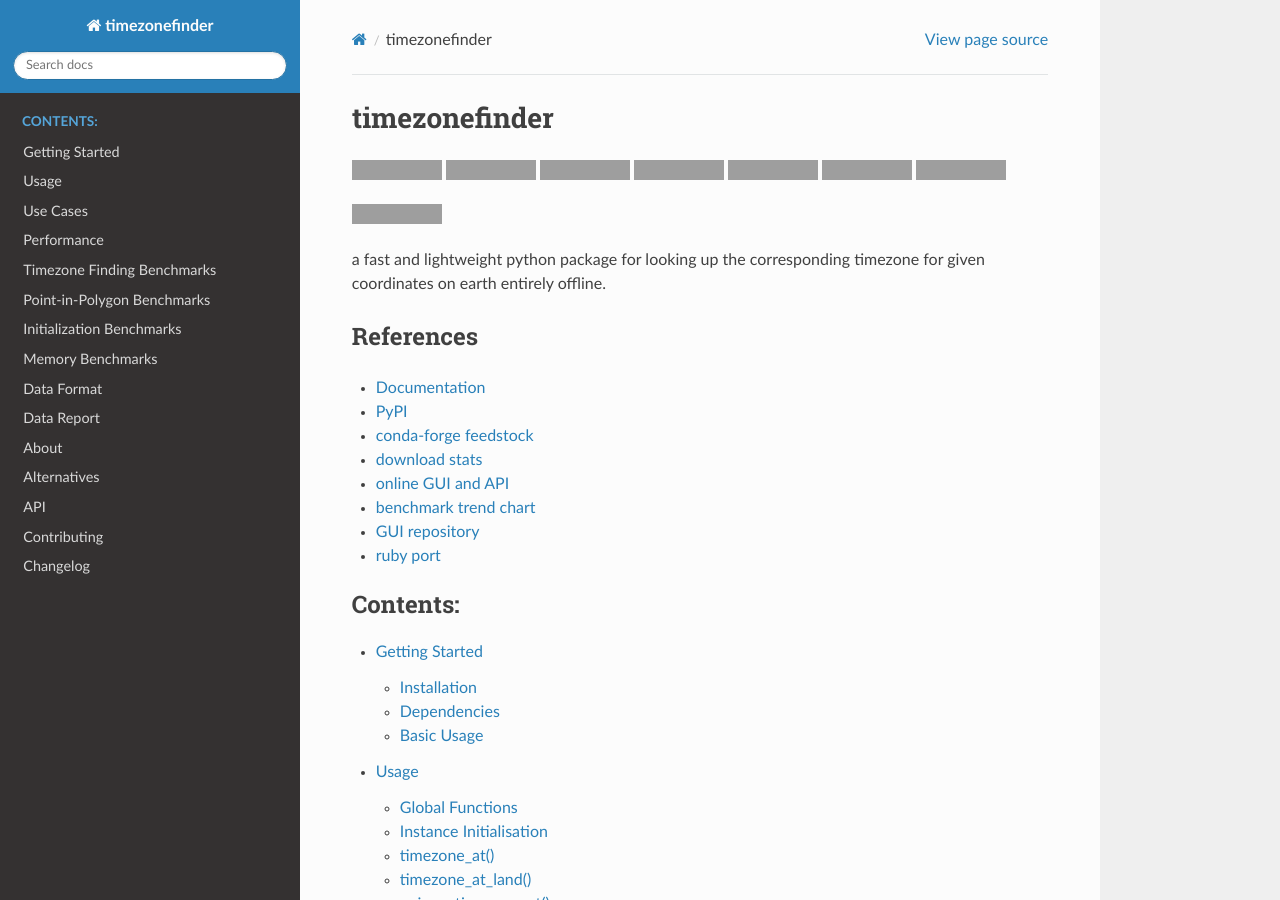
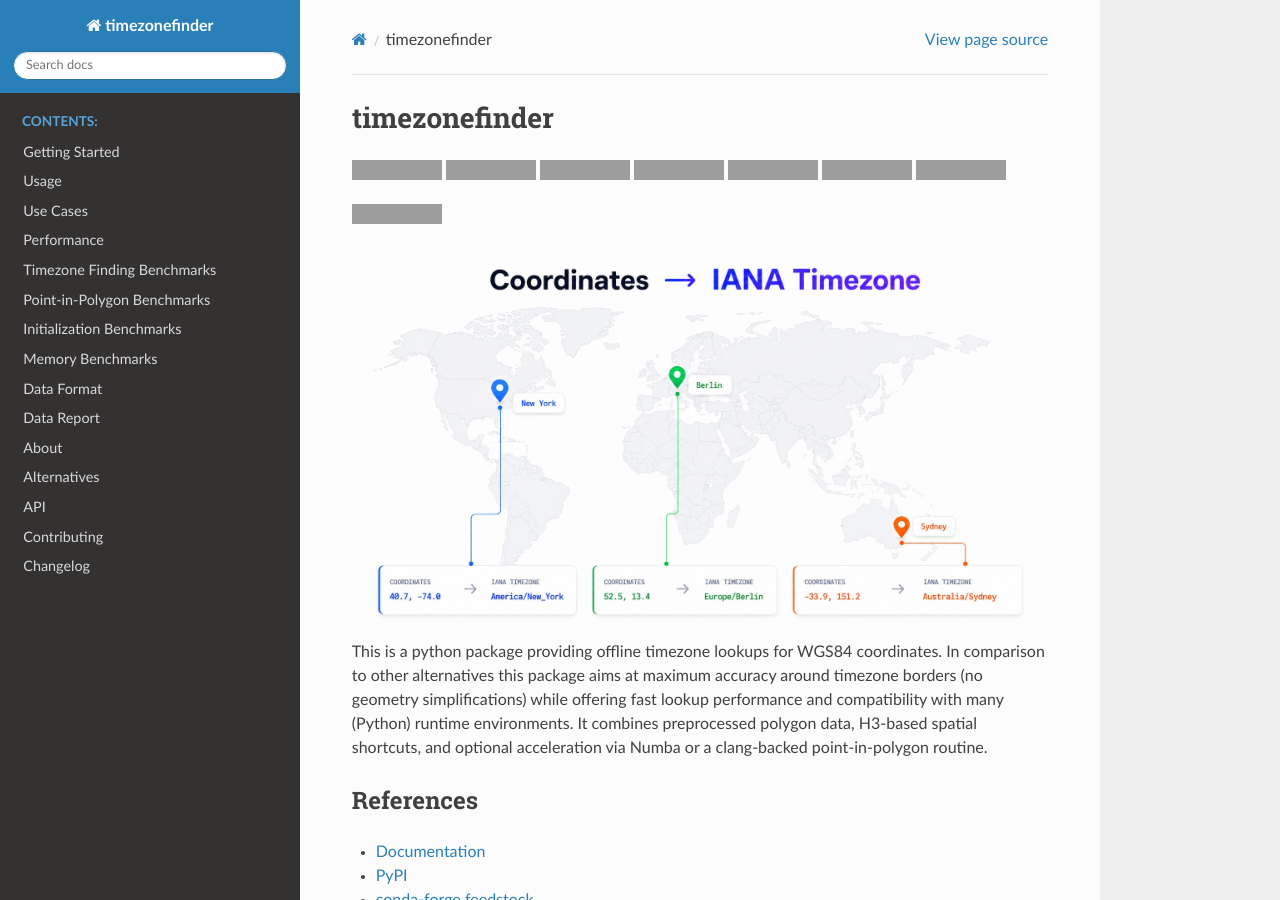
Before and after one commit to jannikmi/timezonefinder, a Sphinx documentation site: the page built from docs/index.rst, in a window 1280 px wide and 900 px high, cut to the strip 0-900 px from the top of the window. Built offline with Sphinx 7.4.7 and the Read the Docs theme 3.1.0, drawn with Linux system fonts in a browser that asks for light colours; grey boxes are pictures that could not be loaded.

Commit message:
add hero banner

```diff
--- a/README.rst
+++ b/README.rst
@@ -36,6 +36,9 @@
     :target: https://github.com/psf/black
 
 
+.. image:: docs/hero_banner.jpeg
+   :alt: Coordinate to IANA timezone lookup
+   :align: center
 
 
 This is a python package providing offline timezone lookups for WGS84 coordinates.
--- a/docs/index.rst
+++ b/docs/index.rst
@@ -4,7 +4,14 @@
 
 .. include:: ./badges.rst
 
-a fast and lightweight python package for looking up the corresponding timezone for given coordinates on earth entirely offline.
+
+.. image:: hero_banner.jpeg
+   :alt: Coordinate to IANA timezone lookup
+   :align: center
+
+This is a python package providing offline timezone lookups for WGS84 coordinates.
+In comparison to other alternatives this package aims at maximum accuracy around timezone borders (no geometry simplifications) while offering fast lookup performance and compatibility with many (Python) runtime environments.
+It combines preprocessed polygon data, H3-based spatial shortcuts, and optional acceleration via Numba or a clang-backed point-in-polygon routine.
 
 
 
```
Also changed, not shown: docs/hero_banner.jpeg (added).
